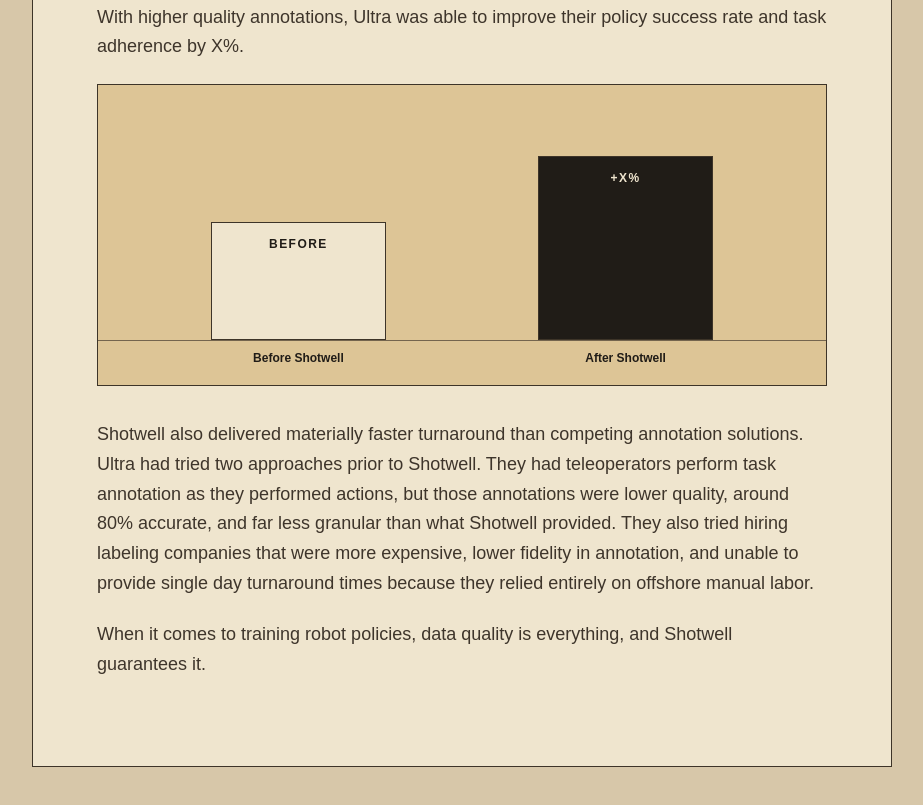
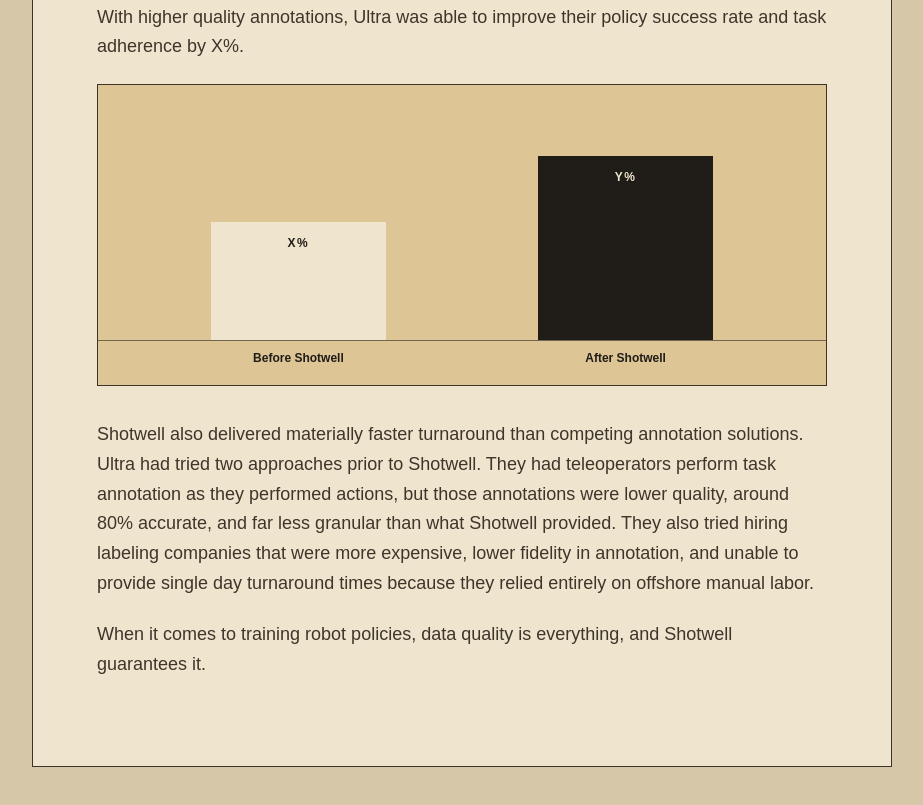
Before and after one commit to shotwellai/website, a plain HTML site: page ultra-case-study/index.html in a window 1280 px wide. Shown: the part 4921-5726 px from the top of the page, without its empty margins (178-1101 px from the left). Drawn offline with Linux system fonts and the light colour scheme.

Commit message:
Update Ultra chart bar labels

```diff
--- a/ultra-case-study/index.html
+++ b/ultra-case-study/index.html
@@ -51,7 +51,7 @@
     .query-result { border-top: 1px solid #3d3428; padding: 10px 16px; background: #201c17; color: #efe5ce; font-size: 12px; font-weight: 800; letter-spacing: .12em; text-transform: uppercase; }
     .success-visual { --chart-gap: clamp(12px, 8vw, 104px); --chart-pad: clamp(12px, 7vw, 88px); width: 100%; margin: 10px 0 34px; padding: clamp(22px, 5vw, 36px) 0 20px; border: 1px solid #3d3428; background: #ddc596; overflow: hidden; }
     .success-bars { display: grid; grid-template-columns: repeat(2, minmax(0, 1fr)); align-items: end; gap: var(--chart-gap); height: 220px; padding: 0 var(--chart-pad); border-bottom: 1px solid rgba(61, 52, 40, .65); }
-    .success-bar { align-self: end; justify-self: center; display: flex; align-items: flex-start; justify-content: center; width: min(78%, 190px); min-height: 70px; padding-top: 12px; border: 1px solid #3d3428; background: #efe5ce; color: #201c17; font-size: 12px; font-weight: 800; letter-spacing: .12em; text-transform: uppercase; }
+    .success-bar { align-self: end; justify-self: center; display: flex; align-items: flex-start; justify-content: center; width: min(78%, 190px); min-height: 70px; padding-top: 12px; background: #efe5ce; color: #201c17; font-size: 12px; font-weight: 800; letter-spacing: .12em; text-transform: uppercase; }
     .success-bar-after { background: #201c17; color: #efe5ce; }
     .success-axis-labels { display: grid; grid-template-columns: repeat(2, minmax(0, 1fr)); gap: var(--chart-gap); padding: 10px var(--chart-pad) 0; text-align: center; }
     .success-axis-label { color: #201c17; font-size: 12px; font-weight: 800; line-height: 1.2; overflow-wrap: anywhere; }
@@ -207,8 +207,8 @@
       <p>With higher quality annotations, Ultra was able to improve their policy success rate and task adherence by X%.</p>
       <figure class="success-visual" role="img" aria-label="Small bar chart comparing success rate before Shotwell and after Shotwell">
         <div class="success-bars">
-          <div class="success-bar" style="height: 54%;">Before</div>
-          <div class="success-bar success-bar-after" style="height: 84%;">+X%</div>
+          <div class="success-bar" style="height: 54%;">X%</div>
+          <div class="success-bar success-bar-after" style="height: 84%;">Y%</div>
         </div>
         <div class="success-axis-labels" aria-hidden="true">
           <div class="success-axis-label">Before Shotwell</div>
```
